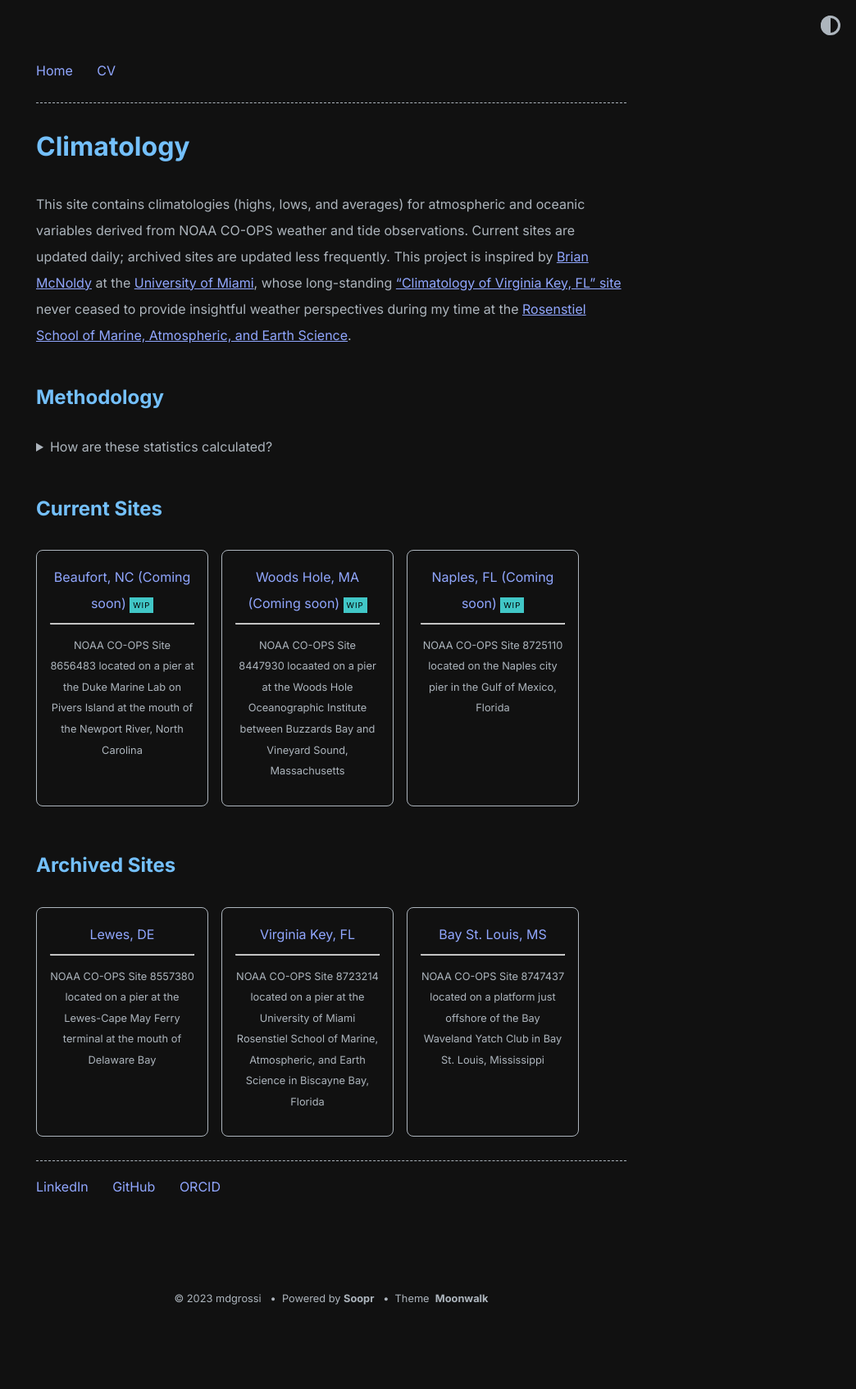
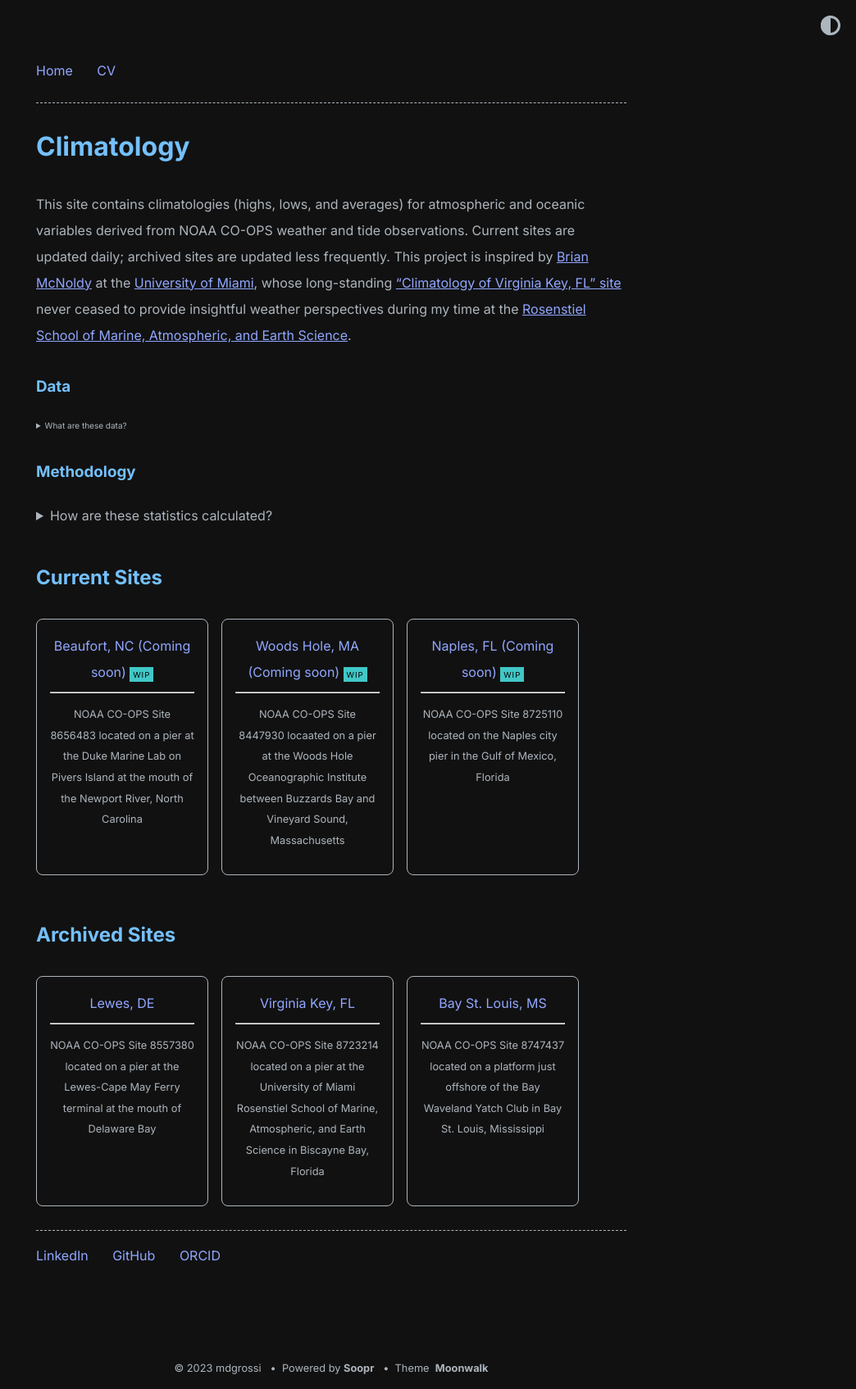
Before and after one commit to mdgrossi/climatologyweb, a Jekyll site: the page built from index.md, in a window 1280 px wide. Shown: the whole page at 82% size, without its empty margins (236-1280 px from the left). Built offline with Jekyll 4.4.1, drawn with Linux system fonts in a browser that asks for light colours; before the commit the page ends 1611 px from its top, so only the background shows below that.

Commit message:
Wrote data summary and started methods

```diff
--- a/index.md
+++ b/index.md
@@ -5,10 +5,32 @@
 
 This site contains climatologies (highs, lows, and averages) for atmospheric and oceanic variables derived from NOAA CO-OPS weather and tide observations. Current sites are updated daily; archived sites are updated less frequently. This project is inspired by [Brian McNoldy](https://bmcnoldy.earth.miami.edu/) at the [University of Miami](https://welcome.miami.edu), whose long-standing ["Climatology of Virginia Key, FL" site](https://bmcnoldy.earth.miami.edu/vk/) never ceased to provide insightful weather perspectives during my time at the [Rosenstiel School of Marine, Atmospheric, and Earth Science](https://www.earth.miami.edu/).
 
-## Methodology
+### Data
+<details style="font-size:10px;">
+  <summary>
+    What are these data?
+  </summary>
+  <p>The <a href="https://www.noaa.gov">National Oceanographic and Atmospheric Administration (NOAA)</a> <a href="https://oceanservice.noaa.gov/">National Ocean Service (NOS)</a> Center for Operational Oceanographic Products and Services (CO-OPS) operates hundreds of water level observation stations along the United States coasts and Great Lakes. This <a href="https://tidesandcurrents.noaa.gov/nwlon.html">National Water Level Observation Network (NWLON)</a>, part of the <a href="https://ioos.noaa.gov">Integrated Ocean Observing System (IOOS)</a>, provides the data from which official tidal predictions are generated. Most of these observation stations also observe water temperature as well as air temperature, barometric pressure, and wind. All of these data are publically available via the NOAA CO-OPS <a href="https://tidesandcurrents.noaa.gov/">Tides and Currents</a> data portal.</p>
+
+  <p>The historical time series vary among sites and environmental parameters. Water level sensors often came first, with weather stations added later. Data collected since circa 1995 are generally available in 6-minute observations; prior to that, observations are hourly. Data inventories are provided for every site:
+    <ul>
+        <li> <a href="https://tidesandcurrents.noaa.gov/inventory.html?id=8656483">Beaufort, NC</a> </li>
+        <li> <a href="https://tidesandcurrents.noaa.gov/inventory.html?id=8447930">Woods Hole, MA</a> </li>
+        <li> <a href="https://tidesandcurrents.noaa.gov/inventory.html?id=8725110">Naples, FL</a> </li>
+        <li> <a href="https://tidesandcurrents.noaa.gov/inventory.html?id=8747437">Bay St. Louis, MS</a> </li>
+        <li> <a href="https://tidesandcurrents.noaa.gov/inventory.html?id=8723214">Virginia Key, FL</a> </li>
+        <li> <a href="https://tidesandcurrents.noaa.gov/inventory.html?id=8557380">Lewes, DE</a> </li>
+    </ul>
+  Water level sensors are calibrated and the observations verified. None of the other variables are verified and should be used with caution.
+    </p>
+</details>
+
+### Methodology
 <details>
   <summary>
     How are these statistics calculated?
   </summary>
-  Data are retrieved from <a href="[url](https://www.noaa.gov)">NOAA CO-OPS</a>. Data include air temperature, barometric pressure, wind speed, water temperature, and water level, though not all stations contain the same sensor suite...
+  <p>All data are retrieved from the NOAA CO-OPS <a href="https://tidesandcurrents.noaa.gov/">Tides and Currents</a> data portal. <a href="https://tidesandcurrents.noaa.gov/faq.html">Data query lengths are restricted</a> in order to prevent large data requests from hogging server resources. This limit affects both web-based retrieval and application programming interace (API) calls. To initiate a cimatology, a Python API wrapper called "<a href="https://github.com/GClunies/noaa_coops">noaa-coops</a>" is used to make repeated queries to download all data from the beginning of the time series through the time of initiation. These historical data are stored locally and then appended to later instead of re-downloading the full dataset every time. Six-minute data are used whenever possible and hourly observations otherwise. </p>
+
+  <p></p>
 </details>
```
